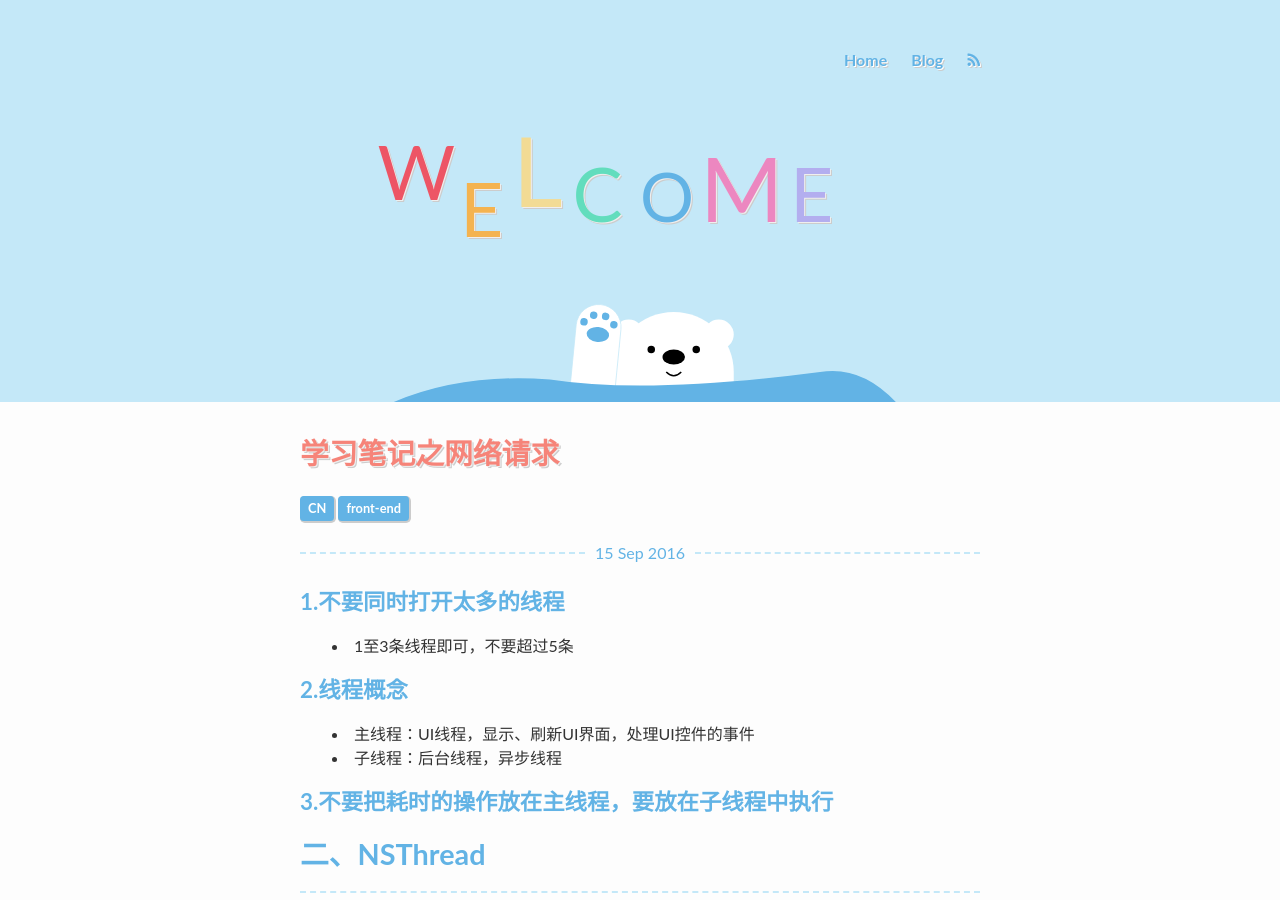
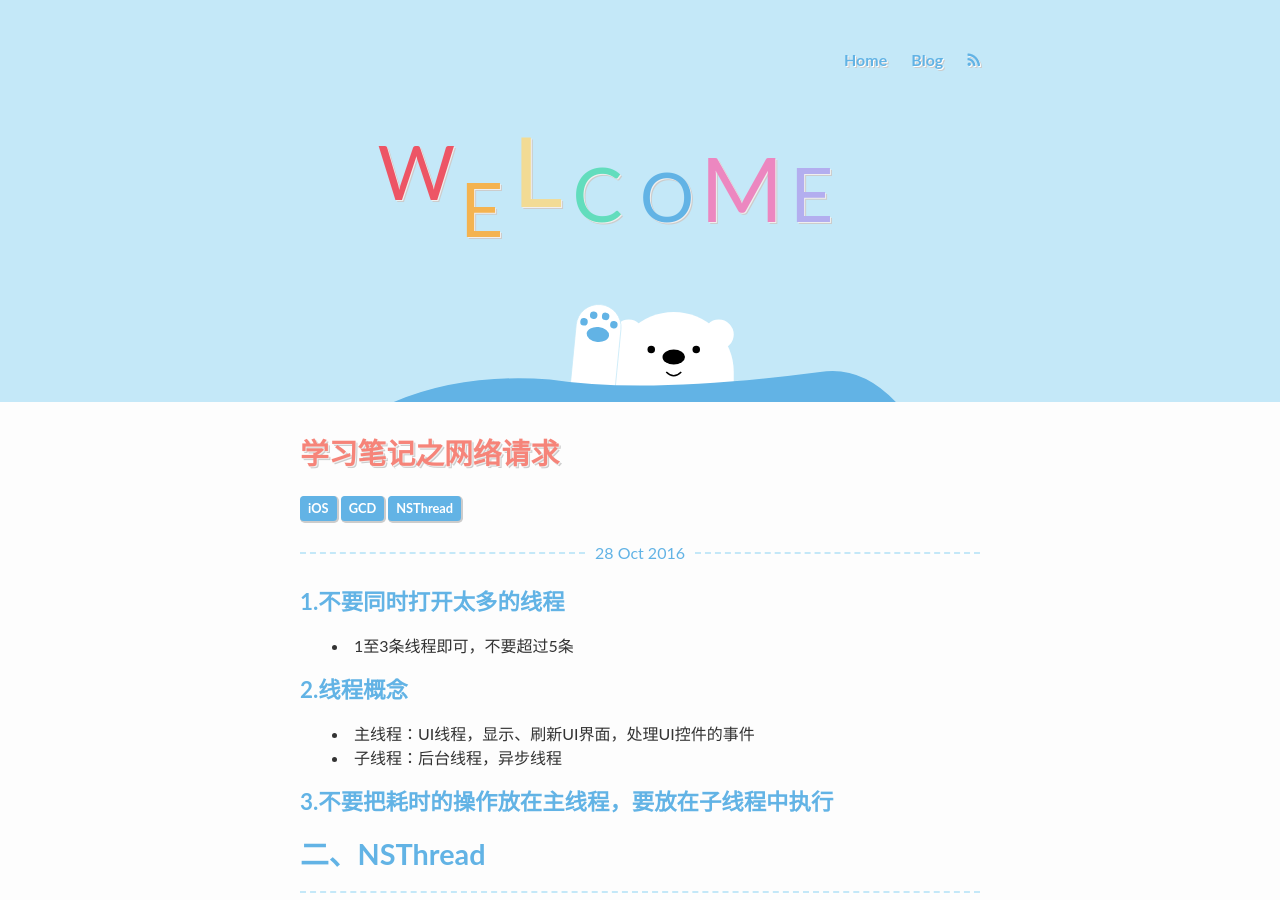
Before and after one commit to liuyujiahaha/liuyujiahaha.github.io, a Jekyll site: the page built from _posts/2016-10-28-nsthread.md, in a window 1280 px wide and 900 px high. Built offline with Jekyll 4.4.1, drawn with Linux system fonts in a browser that asks for light colours; comment, search, counter and statistics services are not loaded.

Commit message:
firday last upload in cop

```diff
--- a/_posts/2016-08-31-nsthread.md
+++ b/_posts/2016-10-28-nsthread.md
@@ -1,12 +1,13 @@
 ---
 layout: post
 title:  "学习笔记之网络请求"
-date:   2016-09-15 13:40:30 +0800
+date:   2016-10-28 13:40:30 +0800
 categories: [Front-end]
 excerpt: 这篇文章归纳了NSThread、线程同步、GCD的相关知识点，留作日后复习。
 tags:
-  - CN
-  - front-end
+  - iOS
+  - GCD
+  - NSThread
 
 
 ## 一、线程注意点
```
Also changed, not shown: 12 other files.
